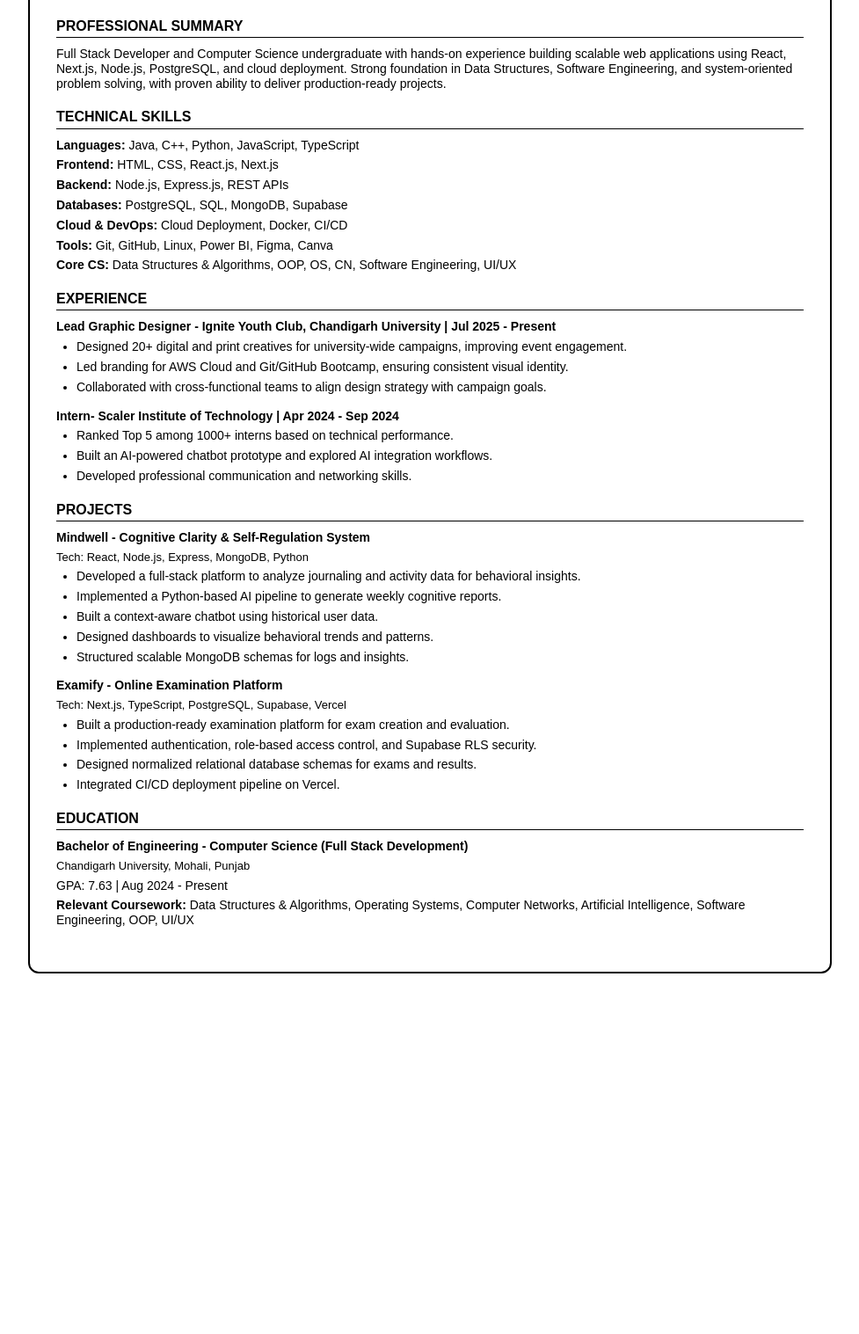
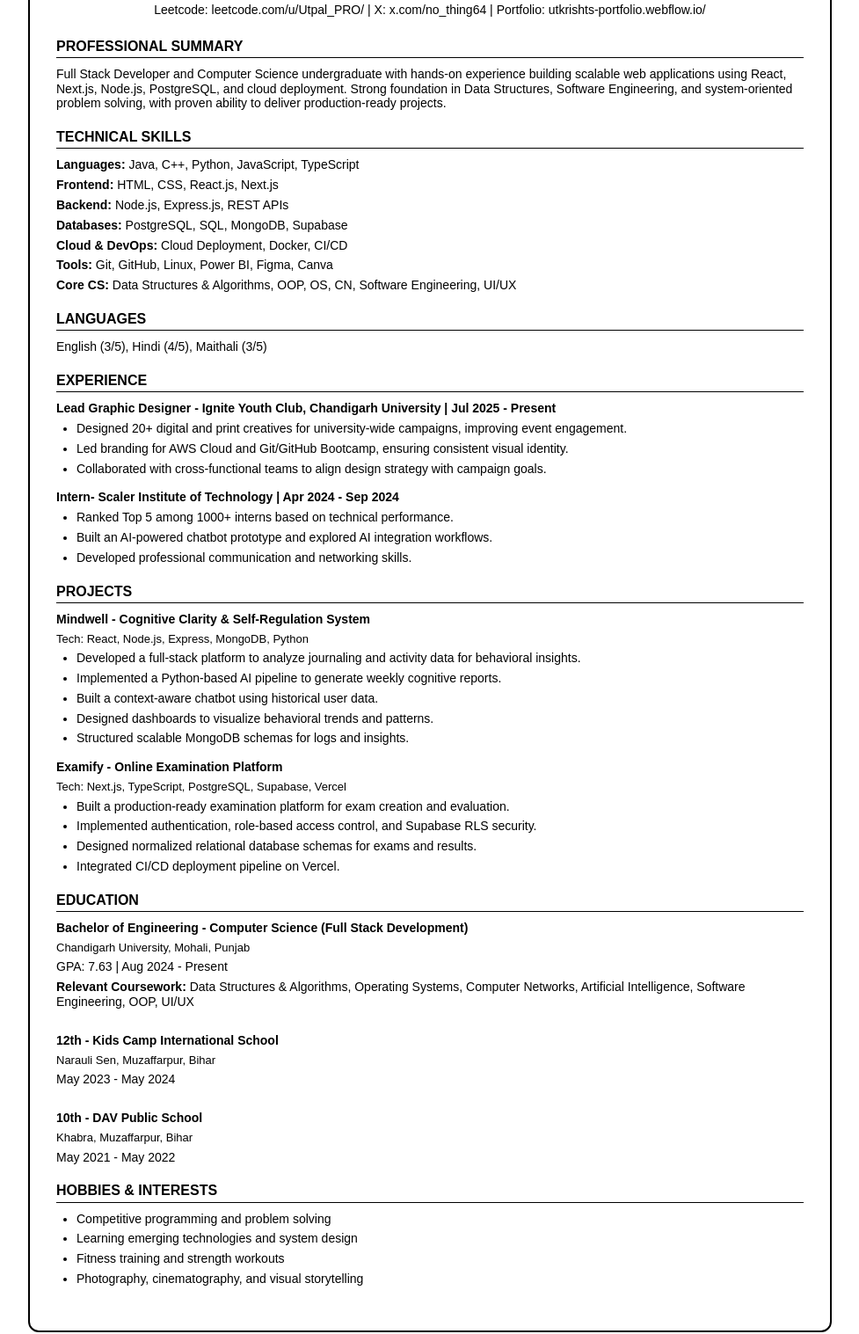
Before and after one commit to Utkrisht-Utpal/Fullstack, a plain HTML site: page Assinged/index.html in a window 1280 px wide. Shown: the part 163-1680 px from the top of the page at 88% size, without its empty margins (151-1128 px from the left). Before the commit the page ends 1310 px from the top, so only its background shows below. Drawn offline with Linux system fonts and the light colour scheme.

Commit message:
Updated the resume

```diff
--- a/Assinged/index.html
+++ b/Assinged/index.html
@@ -89,8 +89,14 @@
             <h1>UTKRISHT UTPAL</h1>
             <p>
                 +91 8709819911 |
-                <a href="mailto:utkrishtutpal1@gmail.com">utkrishtutpal1@gmail.com</a> |
+                <a href="mailto:utkrishtutpal1@gmail.com" target="_blank">utkrishtutpal1@gmail.com</a> |
                 <a href="https://linkedin.com/in/utkrisht-utpal" target="_blank">linkedin.com/in/utkrisht-utpal</a>
+            </p>
+            <p>
+                <a href="https://leetcode.com/u/Utpal_PRO/" target="_blank">Leetcode: leetcode.com/u/Utpal_PRO/</a> |
+                <a href="https://x.com/no_thing64" target="_blank">X: x.com/no_thing64</a> |
+                <a href="https://utkrishts-portfolio.webflow.io/" target="_blank">Portfolio:
+                    utkrishts-portfolio.webflow.io/</a>
             </p>
         </header>
 
@@ -113,6 +119,10 @@
             <p><strong>Cloud & DevOps:</strong> Cloud Deployment, Docker, CI/CD</p>
             <p><strong>Tools:</strong> Git, GitHub, Linux, Power BI, Figma, Canva</p>
             <p><strong>Core CS:</strong> Data Structures & Algorithms, OOP, OS, CN, Software Engineering, UI/UX</p>
+        </section>
+        <section>
+            <h2>LANGUAGES</h2>
+            <p>English (3/5), Hindi (4/5), Maithali (3/5)</p>
         </section>
 
         <section>
@@ -165,7 +175,25 @@
             <p>GPA: 7.63 | Aug 2024 - Present</p>
             <p><strong>Relevant Coursework:</strong> Data Structures & Algorithms, Operating Systems,
                 Computer Networks, Artificial Intelligence, Software Engineering, OOP, UI/UX</p>
+            <br>
+            <p class="role">12th - Kids Camp International School</p>
+            <p class="tech">Narauli Sen, Muzaffarpur, Bihar</p>
+            <p>May 2023 - May 2024</p>
+            <br>
+            <p class="role">10th - DAV Public School</p>
+            <p class="tech">Khabra, Muzaffarpur, Bihar</p>
+            <p>May 2021 - May 2022</p>
         </section>
+        <section>
+            <h2>HOBBIES & INTERESTS</h2>
+            <ul>
+                <li>Competitive programming and problem solving</li>
+                <li>Learning emerging technologies and system design</li>
+                <li>Fitness training and strength workouts</li>
+                <li>Photography, cinematography, and visual storytelling</li>
+            </ul>
+        </section>
+
     </div>
 </body>
 
```
